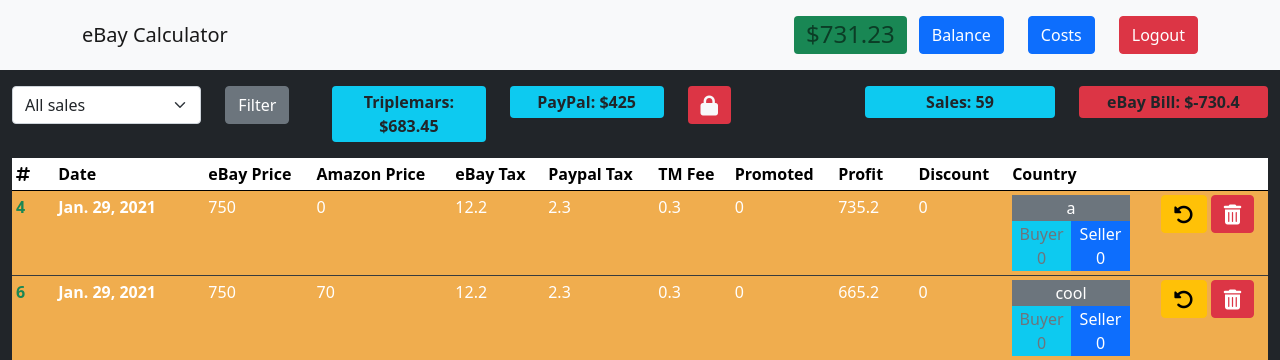
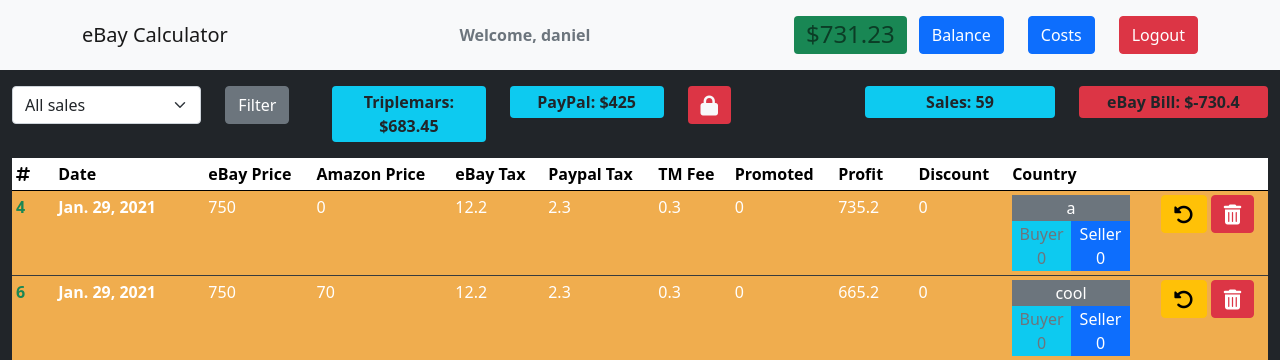
Before and after one commit to d4nieldev/ebaycalculator, a Django app: page /panel in a window 1280 px wide. Shown: the top 360 px of the page. Run offline with Django 3.2, Linux system fonts and the light colour scheme; a user stored in the database is signed in; data comes from the database, SQL or seed files in the repository; both versions use the stored data as it was after the commit; some libraries are stand-ins or nearby versions.

Commit message:
changelog

```diff
--- a/templates/base.html
+++ b/templates/base.html
@@ -30,7 +30,8 @@
             {% if not user.is_authenticated %}
             <button id="btn_open_login" type="button" class="btn btn-primary" data-toggle="modal" data-target="#sign_in_modal">Sign In</button>
             {% else %}
-            <div class="navbar-text row w-50 d-flex justify-content-end">
+            <div class="text-secondary fw-bold">Welcome, {{ user.username }}</div>
+            <div class="navbar-text row d-flex justify-content-end">
                 <div class="col-md-auto text-center rounded" style="font-size: 1.5rem;" id="total-profit">
                     {% for cost in costs %}
                         <span class="hidden-cost" style="display: none;">{{ cost.value }}</span>
```
Also changed, not shown: changelog.md, db.sqlite3.
